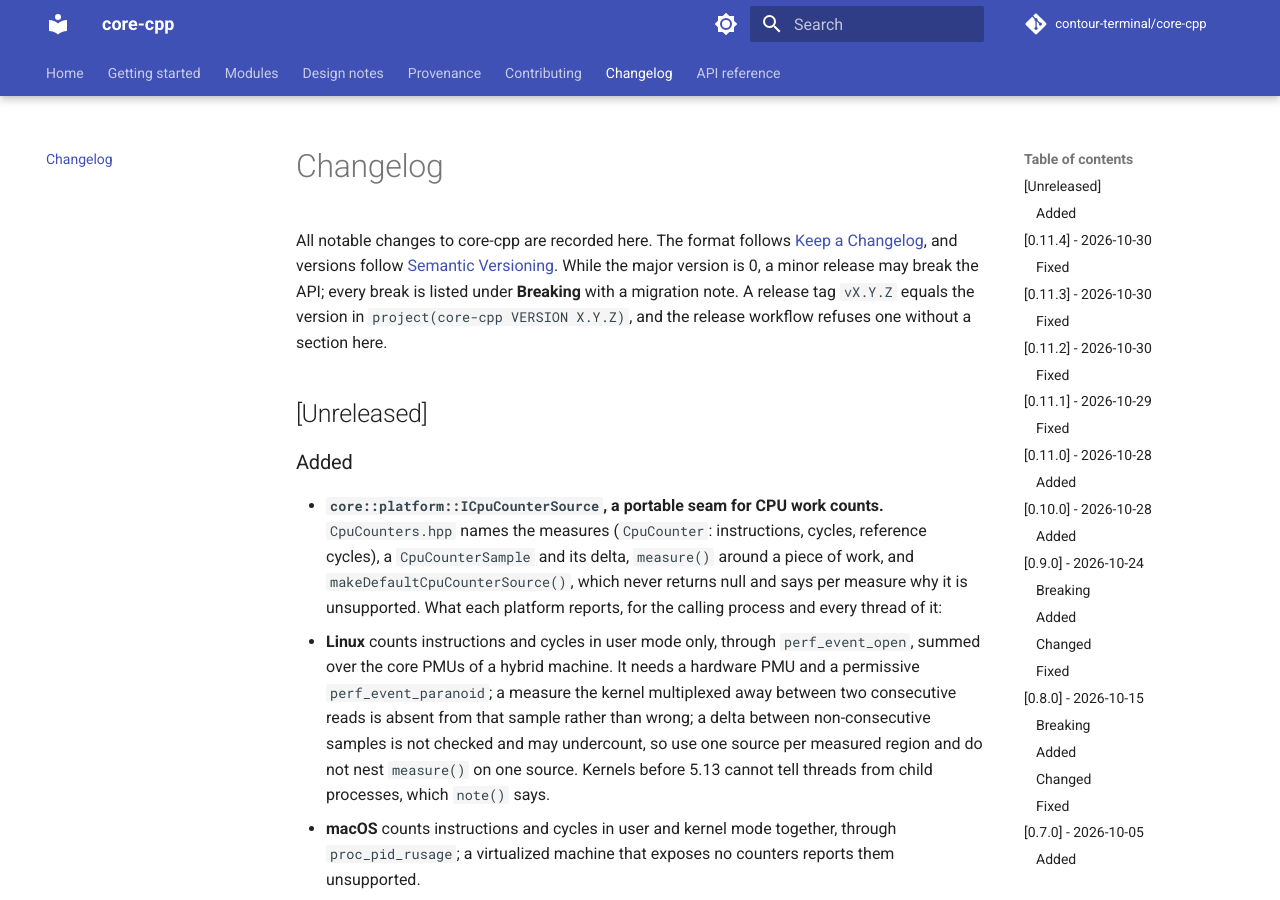
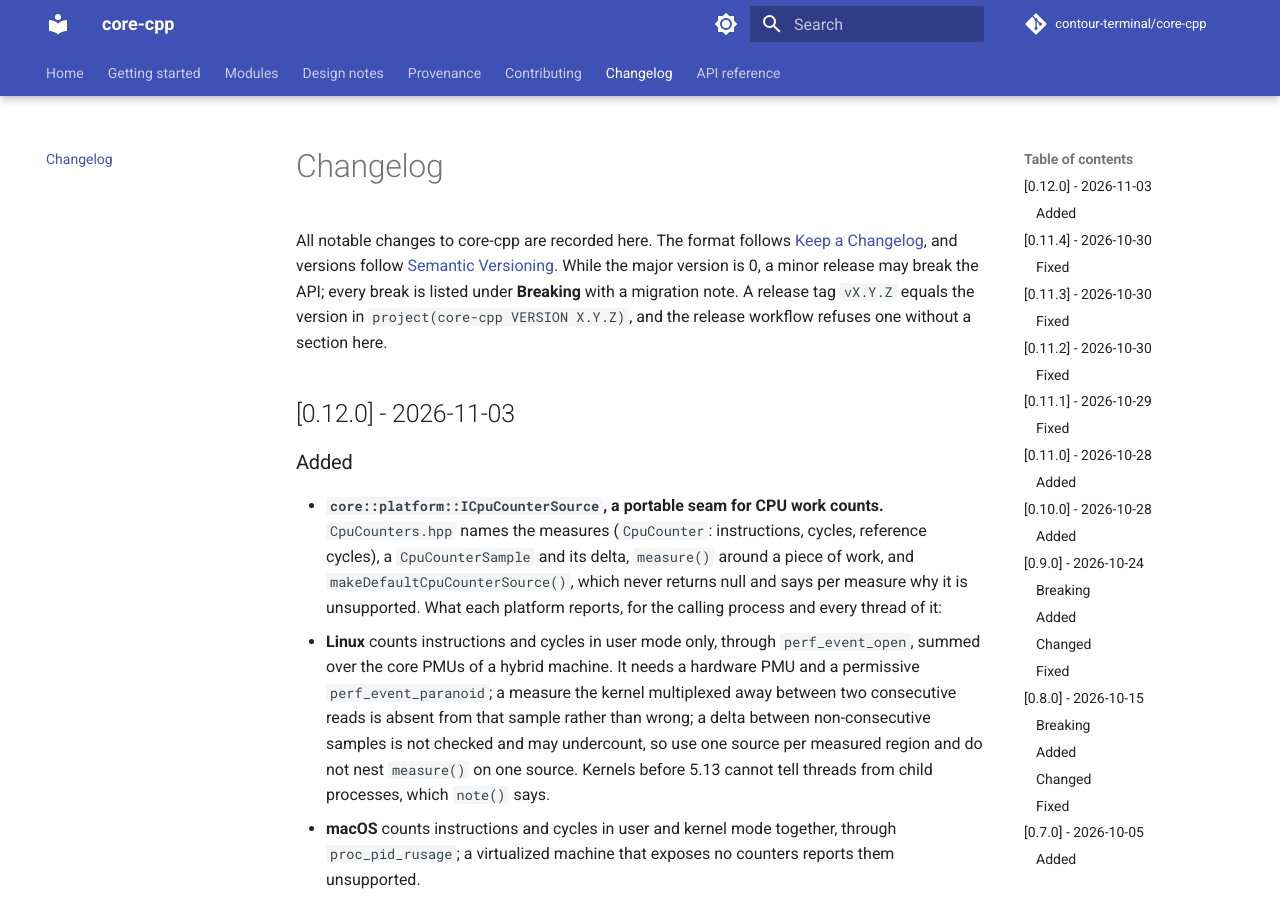
Before and after one commit to contour-terminal/core-cpp, an MkDocs documentation site: the page built from docs/changelog.md, in a window 1280 px wide and 900 px high. Built offline with MkDocs 1.6.1 and Material for MkDocs 9.7.7, drawn with Linux system fonts in a browser that asks for light colours; comment, search, counter and statistics services are not loaded.

Commit message:
Release 0.12.0
Signed-off-by: Christian Parpart <christian@parpart.family>

````diff
--- a/CHANGELOG.md
+++ b/CHANGELOG.md
@@ -7,7 +7,7 @@
 release tag `vX.Y.Z` equals the version in `project(core-cpp VERSION X.Y.Z)`, and the release
 workflow refuses one without a section here.
 
-## [Unreleased]
+## [0.12.0] - 2026-11-03
 
 ### Added
 
--- a/CMakeLists.txt
+++ b/CMakeLists.txt
@@ -3,7 +3,7 @@
 
 # The version literal is the source of truth; a release tag must equal it.
 project(core-cpp
-    VERSION 0.11.4
+    VERSION 0.12.0
     DESCRIPTION "Shared C++23 foundation libraries of the Contour Terminal projects"
     HOMEPAGE_URL "https://github.com/contour-terminal/core-cpp"
     LANGUAGES CXX)
--- a/docs/getting-started/cpm.md
+++ b/docs/getting-started/cpm.md
@@ -9,7 +9,7 @@
 CPMAddPackage(
     NAME core-cpp
     GITHUB_REPOSITORY contour-terminal/core-cpp
-    GIT_TAG v0.11.4
+    GIT_TAG v0.12.0
     SYSTEM YES              # core-cpp headers never trip your -Werror
     EXCLUDE_FROM_ALL YES    # build only what you link
     OPTIONS "CORE_CPP_WITH_TUI ON" "CORE_CPP_WITH_TLS OFF")
--- a/docs/getting-started/install.md
+++ b/docs/getting-started/install.md
@@ -67,7 +67,7 @@
 ```
 
 ```cmake
-CPMAddPackage(NAME core-cpp GITHUB_REPOSITORY contour-terminal/core-cpp GIT_TAG v0.11.4
+CPMAddPackage(NAME core-cpp GITHUB_REPOSITORY contour-terminal/core-cpp GIT_TAG v0.12.0
               OPTIONS "CORE_CPP_INSTALL ON")
 ```
 
````
Also changed, not shown: README.md (+2 -2 lines).
